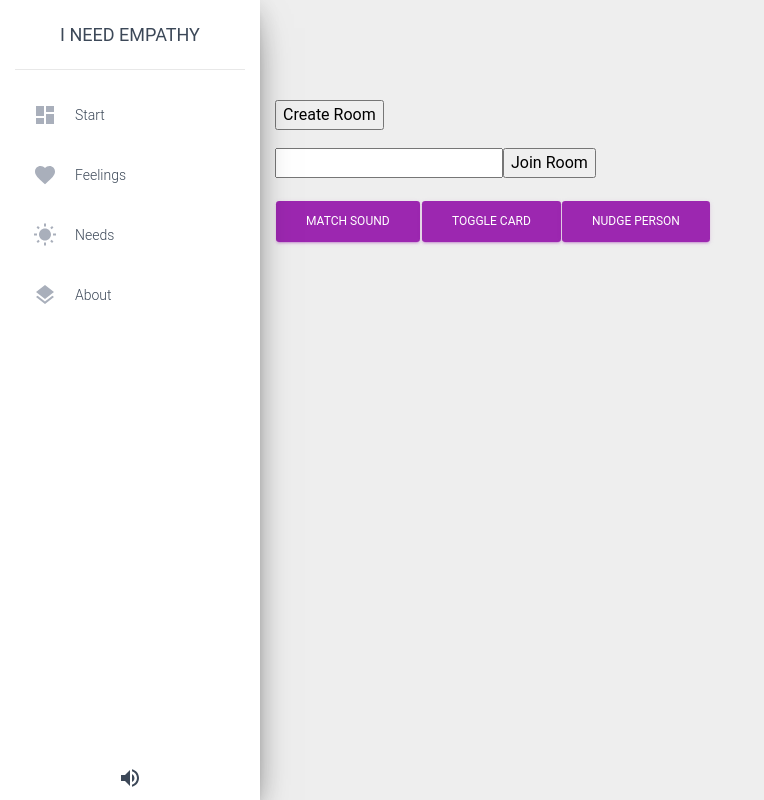
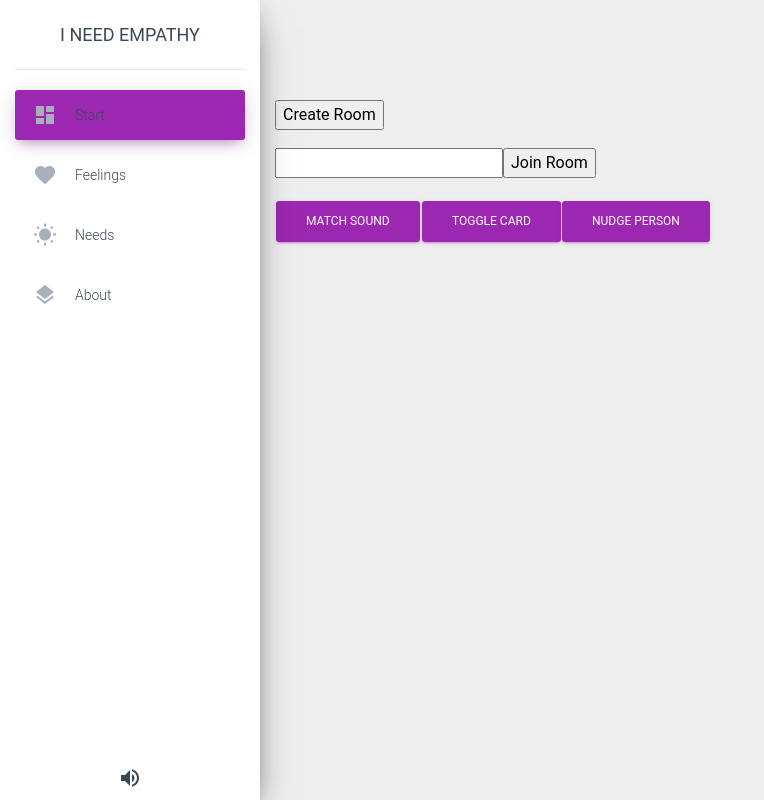
Before and after one commit to itsybits-xyz/ineedempathy, a React (Create React App) app in the folder frontend/: page / in a window 1280 px wide. Shown: the whole page, without its empty margins (0-764 px from the left). Built offline with nearby package versions, Linux system fonts and the light colour scheme; no server answers.

Commit message:
👾 Fixup current page highlight/active.

```diff
--- a/frontend/src/scss/material-dashboard/mixins/_sidebar-color.scss
+++ b/frontend/src/scss/material-dashboard/mixins/_sidebar-color.scss
@@ -52,8 +52,8 @@
 
 @mixin set-background-color-button($color){
 
-    li.active > a,
-    li > a.active {
+    li.active > span > a,
+    li > span > a.active {
         background-color: $color;
         @include shadow-big-color($color);
     }
```
